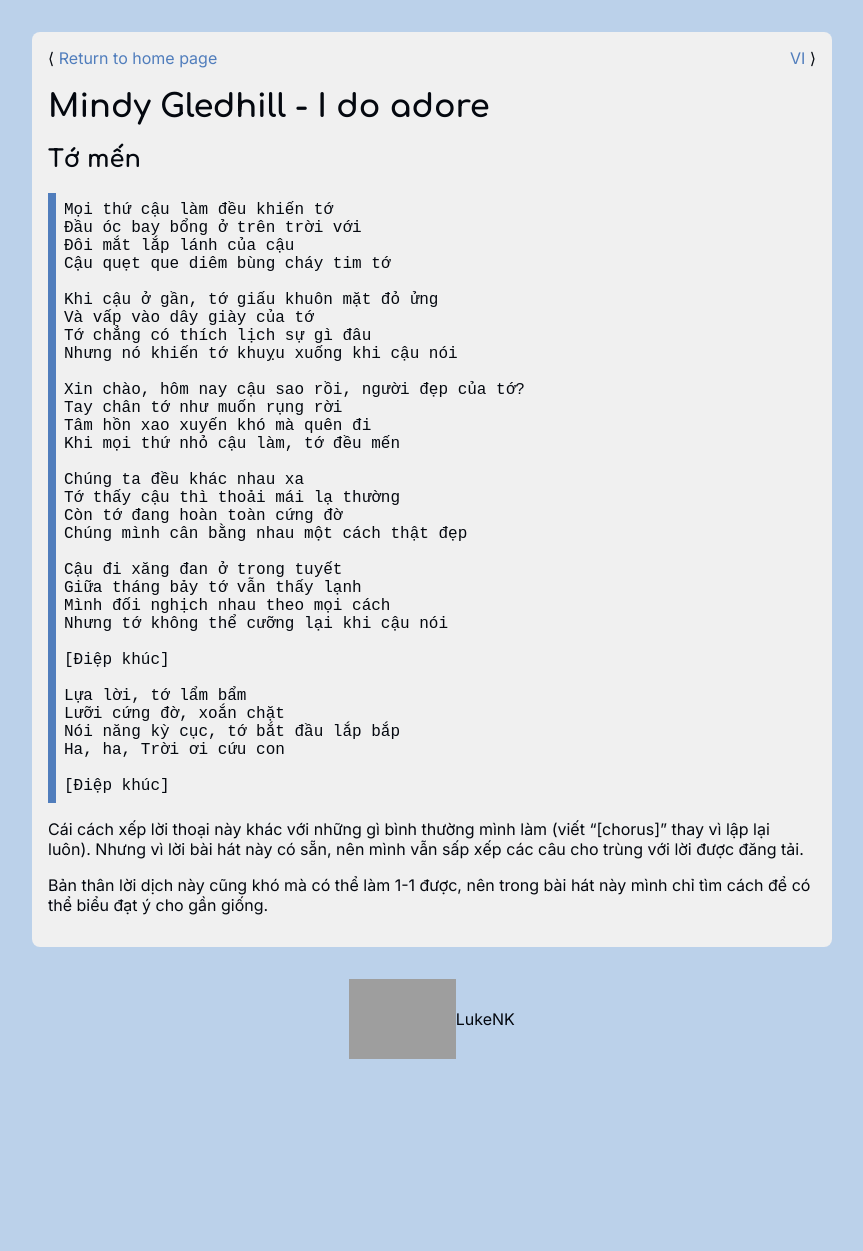
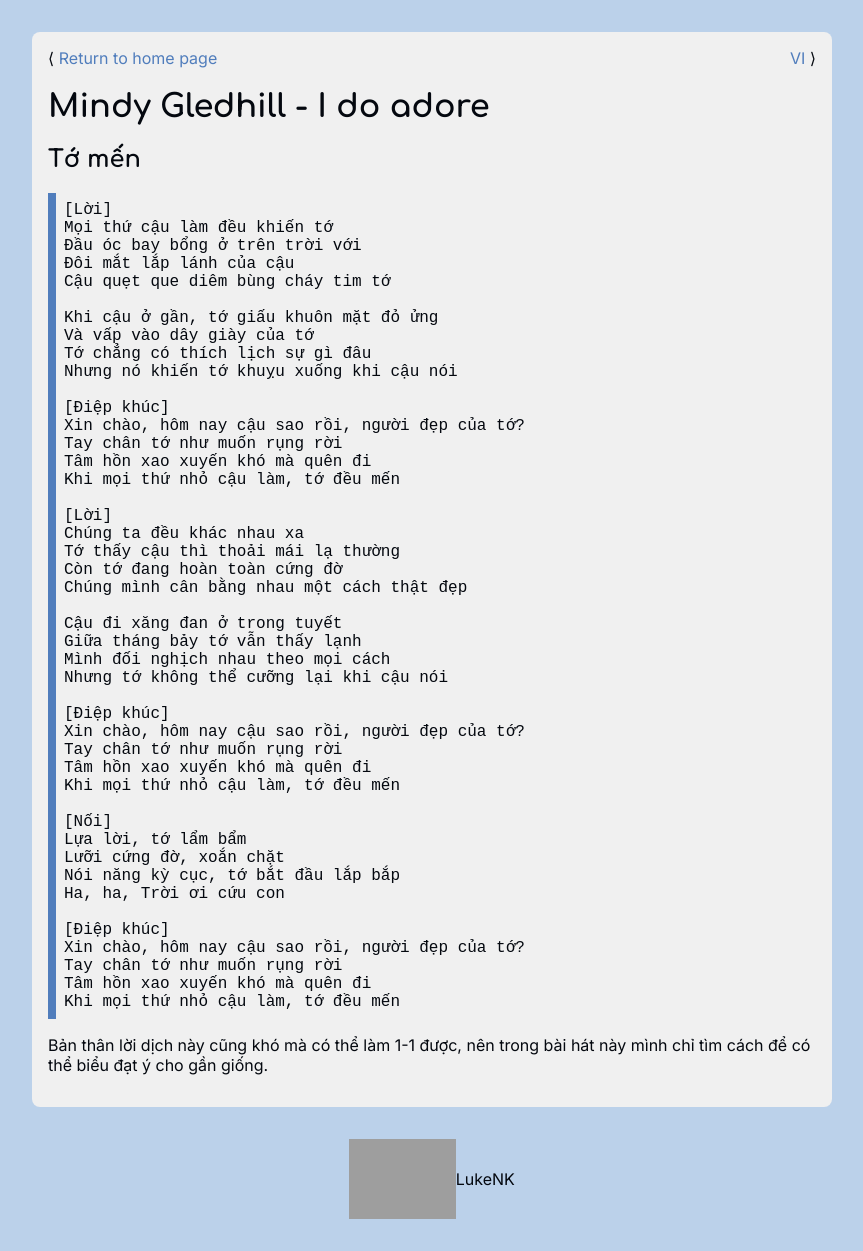
Before and after one commit to LukeNK/lyricstranslate, a Jekyll site: the page built from translations/Mindy Gledhill - I do adore.md, in a window 1280 px wide. Shown: the whole page, without its empty margins (208-1071 px from the left). Built offline with Jekyll 4.4.1, drawn with Linux system fonts in a browser that asks for light colours; our own code applies the rules of GitHub Pages for plain Markdown files; before the commit the page ends 1091 px from its top, so only the background shows below that.

Commit message:
I do adore: updated lyrics

````diff
--- a/translations/Mindy Gledhill - I do adore.md
+++ b/translations/Mindy Gledhill - I do adore.md
@@ -15,11 +16,13 @@
 Tớ chẳng có thích lịch sự gì đâu
 Nhưng nó khiến tớ khuỵu xuống khi cậu nói
 
+[Điệp khúc]
 Xin chào, hôm nay cậu sao rồi, người đẹp của tớ?
 Tay chân tớ như muốn rụng rời
 Tâm hồn xao xuyến khó mà quên đi
 Khi mọi thứ nhỏ cậu làm, tớ đều mến
 
+[Lời]
 Chúng ta đều khác nhau xa
 Tớ thấy cậu thì thoải mái lạ thường
 Còn tớ đang hoàn toàn cứng đờ
@@ -31,15 +34,22 @@
 Nhưng tớ không thể cưỡng lại khi cậu nói
 
 [Điệp khúc]
+Xin chào, hôm nay cậu sao rồi, người đẹp của tớ?
+Tay chân tớ như muốn rụng rời
+Tâm hồn xao xuyến khó mà quên đi
+Khi mọi thứ nhỏ cậu làm, tớ đều mến
 
+[Nối]
 Lựa lời, tớ lẩm bẩm
 Lưỡi cứng đờ, xoắn chặt
 Nói năng kỳ cục, tớ bắt đầu lắp bắp
 Ha, ha, Trời ơi cứu con
 
 [Điệp khúc]
+Xin chào, hôm nay cậu sao rồi, người đẹp của tớ?
+Tay chân tớ như muốn rụng rời
+Tâm hồn xao xuyến khó mà quên đi
+Khi mọi thứ nhỏ cậu làm, tớ đều mến
 ```
 
-Cái cách xếp lời thoại này khác với những gì bình thường mình làm (viết "[chorus]" thay vì lập lại luôn). Nhưng vì lời bài hát này có sẵn, nên mình vẫn sấp xếp các câu cho trùng với lời được đăng tải.
-
 Bản thân lời dịch này cũng khó mà có thể làm 1-1 được, nên trong bài hát này mình chỉ tìm cách để có thể biểu đạt ý cho gần giống.
````
Also changed, not shown: other parts of translations/Mindy Gledhill - I do adore.md (+1 -0 lines).
